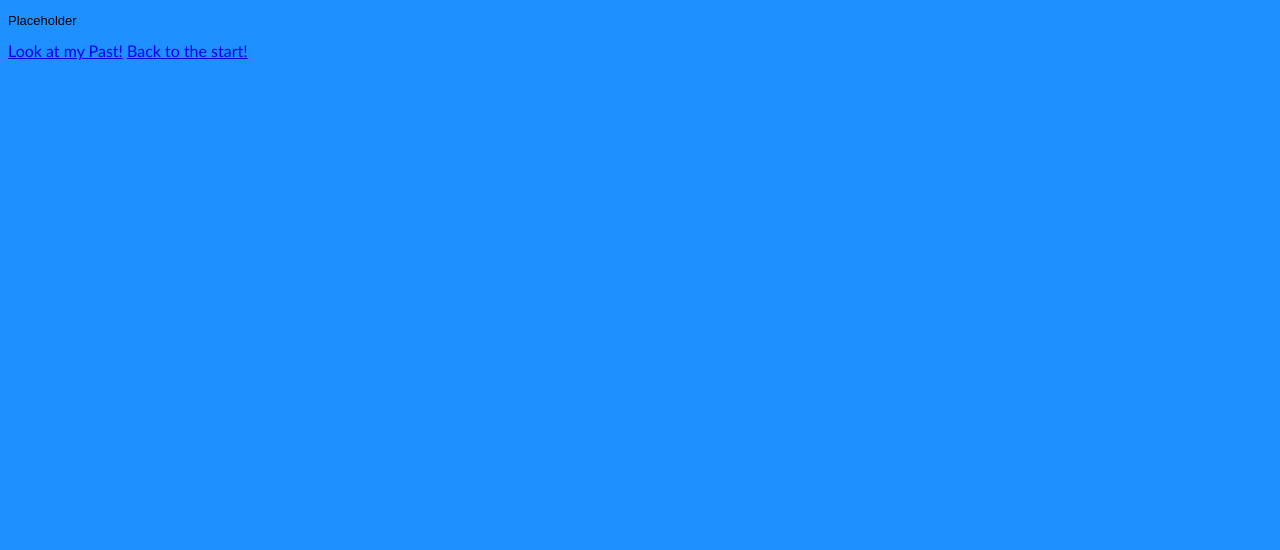
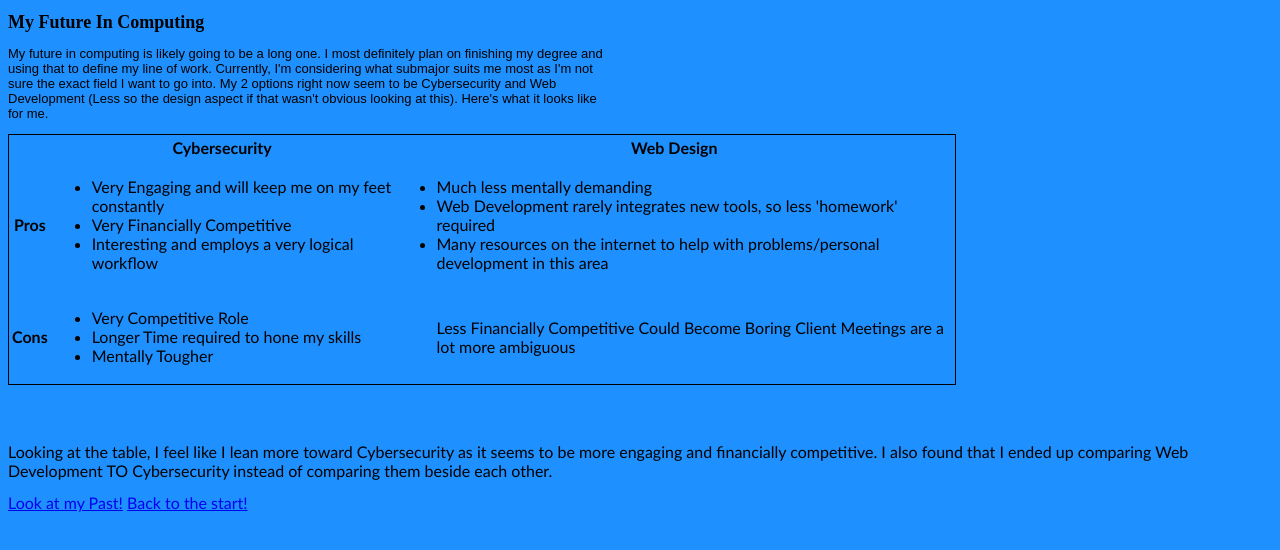
Before and after one commit to Kyrus2504/WebAss1, a plain HTML site: page websystems/future.html in a window 1280 px wide. Drawn offline with Linux system fonts and the light colour scheme.

Commit message:
Future n Past updated

```diff
--- a/websystems/future.html
+++ b/websystems/future.html
@@ -4,8 +4,75 @@
         <link rel="stylesheet" href="websystems.css">
     </head>
     <body class="future">
-        <p>Placeholder</p>
-    </body>
+        <h1>My Future In Computing</h1>
+        <p> My future in computing is likely going to be a long one. I most definitely plan on finishing my degree and using that to define my line of work. Currently,
+            I'm considering what submajor suits me most as I'm not sure the exact field I want to go into. My 2 options right now seem to be Cybersecurity and Web Development
+            (Less so the design aspect if that wasn't obvious looking at this). Here's what it looks like for me.
+            <table id="table-future">
+                <tr>
+                    <th></th>
+                    <th>Cybersecurity</th>
+                    <th>Web Design</th>
+                </tr>
+                <tr>
+                    <th>Pros</th>
+                    <td><ul>
+                        <li>
+                            Very Engaging and will keep me on my feet constantly
+                        </li>
+                        <li>
+                            Very Financially Competitive
+                        </li>
+                        <li>
+                            Interesting and employs a very logical workflow
+                        </li>
+                    </ul></td>
+                    <td><ul>
+                        <li>
+                            Much less mentally demanding
+                        </li>
+                        <li>
+                            Web Development rarely integrates new tools, so less 'homework' required
+                        </li>
+                        <li>
+                            Many resources on the internet to help with problems/personal development in this area
+                        </li>
+                    </ul></td>
+                </tr>
+                <tr>
+                    <th>Cons</th>
+                    <td><ul>
+                        <li>
+                            Very Competitive Role
+                        </li>
+                        <li>
+                            Longer Time required to hone my skills
+                        </li>
+                        <li>
+                            Mentally Tougher
+                        </li>
+                    </ul></td>
+                    <td><ul>
+                        <ti>
+                            Less Financially Competitive
+                        </ti>
+                        <ti>
+                            Could Become Boring
+                        </ti>
+                        <ti>
+                            Client Meetings are a lot more ambiguous
+                        </ti>
+                    </ul></td>
+                </tr>
+            </table>
+            <br>
+            <br>
+            <br>
+            Looking at the table, I feel like I lean more toward Cybersecurity as it seems to be more engaging and financially competitive. I also found that I ended up comparing
+            Web Development TO Cybersecurity instead of comparing them beside each other.
+        </p>
+
     <a href="past.html">Look at my Past!</a>
     <a href="index.html">Back to the start!</a>
+    </body>
 </html>
```
Also changed, not shown: websystems/past.html (+14 -24 lines).
